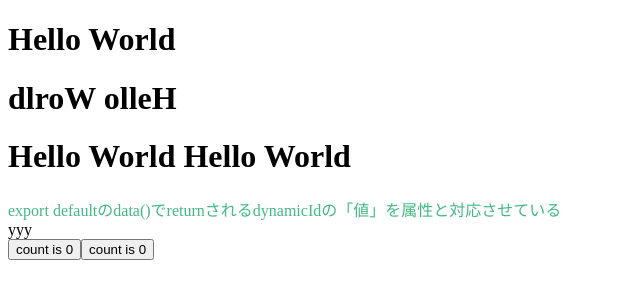
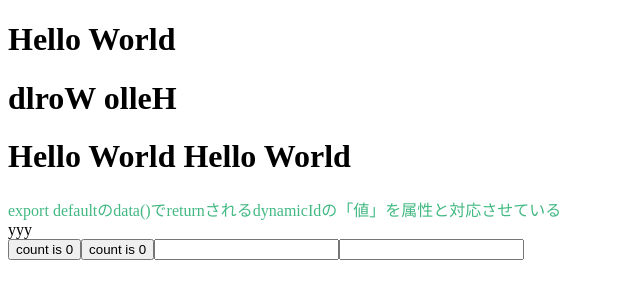
Before and after one commit to ryo-okazaki/vue-tutorial, a Vue app in the folder frontend/: page / in a window 1280 px wide. Shown: the top 300 px of the page, without its empty margins (0-640 px from the left). Built offline with nearby package versions, Linux system fonts and the light colour scheme.

Commit message:
公式チュートリアル5/15 フォームバインディング

```diff
--- a/frontend/src/App.vue
+++ b/frontend/src/App.vue
@@ -16,13 +16,20 @@ export default {
       message: "Hello World",
       dynamicId: 'aaa',
       titleClass: 'title',
-      count: 0
+      count: 0,
+      text: ''
     }
   },
   methods: {
     increment() {
     //  コンポーネントの状態を更新する
       this.count++
+    },
+
+    onInput(e) {
+      console.log(e)
+    // v-on ハンドラーはネイティブDOMのイベントを引数として受け取る
+      this.text = e.target.value
     }
   }
 //  メソッドの中では、thisを使ってコンポーネントインスタンスにアクセスできる
@@ -72,6 +79,16 @@ v-onディレクティブを使うことで、DOMイベントを購読するこ
 <!--
 incrementはmethodsオプションを使って宣言された関数を参照
 -->
+
+<!--
+フォームバインディング
+v-bindとv-onを一緒に使うことで、input要素に双方向バインディングを作成することができる
+
+v-modelは<input>の値をバインドされた状態と自動的に同期するので、そのためのイベントハンドラーを使う必要はない
+-->
+  <input :value="text" @input="onInput">
+  <input v-model="text">
+  <p>{{ text }}</p>
 </template>
 
 <style>
```
